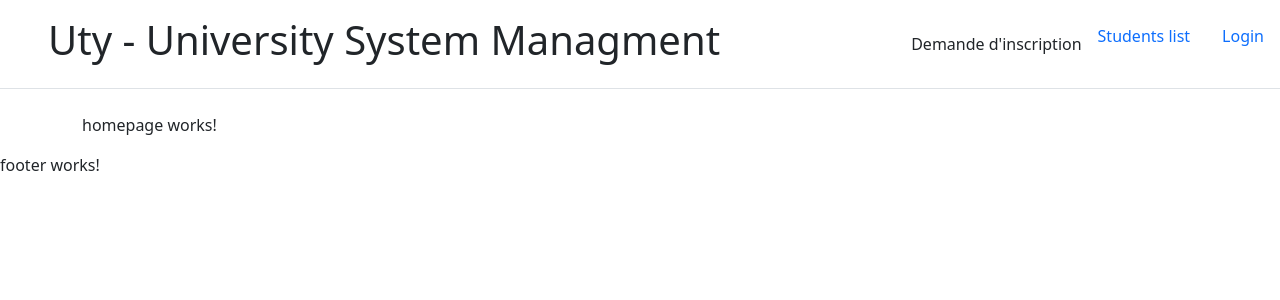
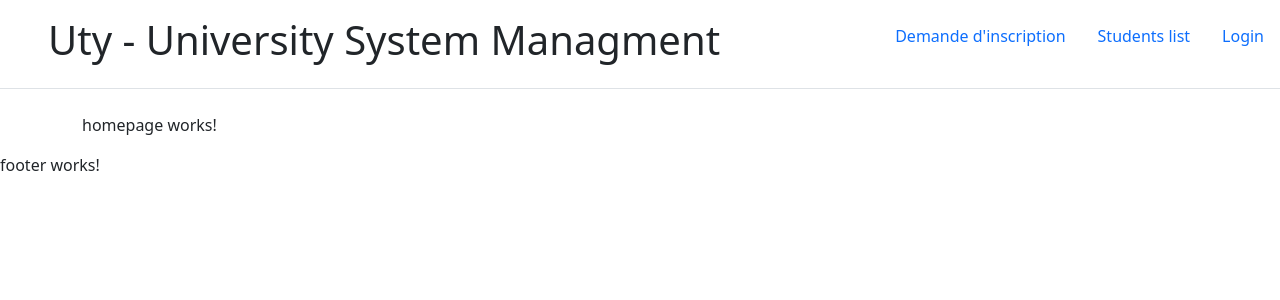
Before and after one commit to Gedev/UtyFront, an Angular app: page / in a window 1280 px wide. Shown: the top 300 px of the page. Built offline with nearby package versions, Linux system fonts and the light colour scheme.

Commit message:
yarn.lock

```diff
--- a/src/app/components/nav/nav.component.html
+++ b/src/app/components/nav/nav.component.html
@@ -6,7 +6,7 @@
   </a>
 
   <ul class="nav nav-pills">
-    <li class="nav-item"><a routerLink="/" class="nav-link" aria-current="page"></a>Demande d'inscription</li>
+    <li class="nav-item"><a routerLink="/" class="nav-link" aria-current="page">Demande d'inscription</a></li>
     <li class="nav-item"><a routerLink="/student" class="nav-link" aria-current="page">Students list</a></li>
     <li class="nav-item"><a routerLink="/login" class="nav-link" aria-current="page">Login</a></li>
   </ul>
```
Also changed, not shown: 1 other file (tests, documents, lock files or other folders).
